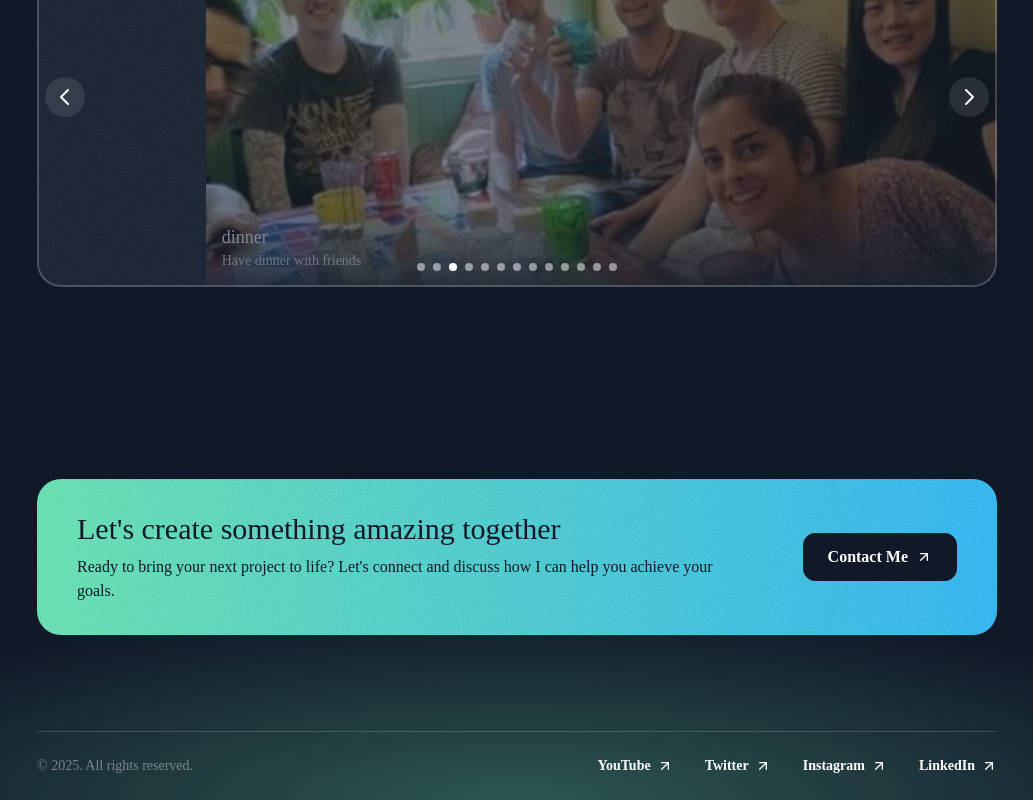
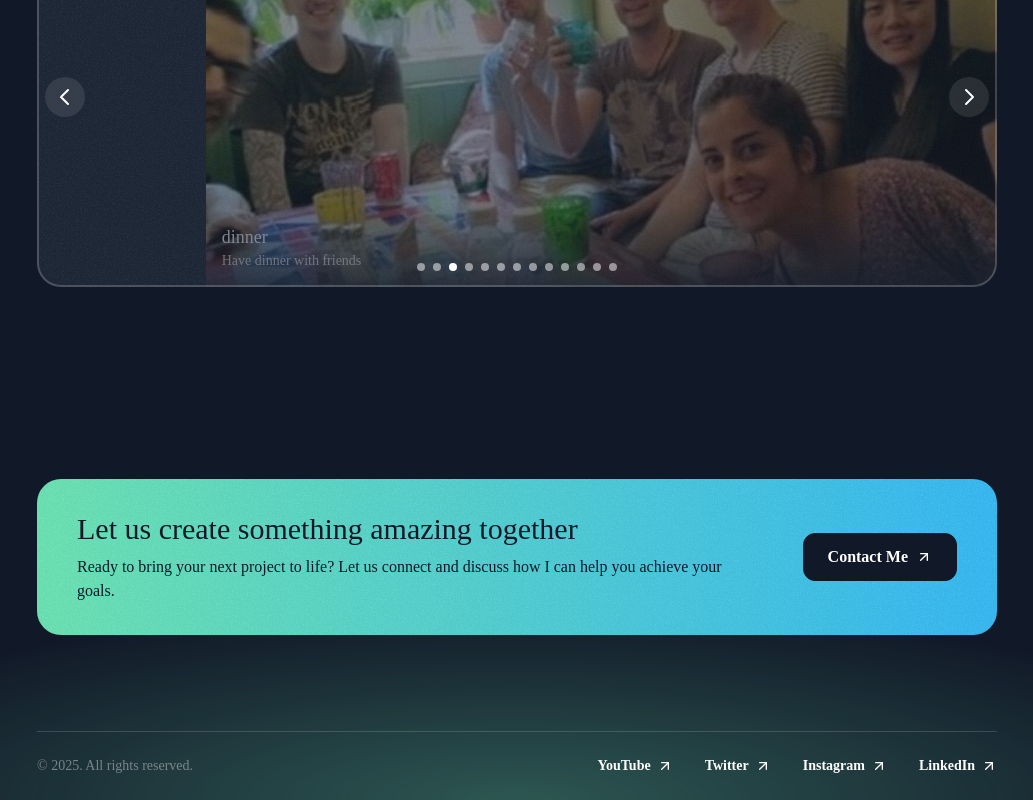
Before and after one commit to YoungthSky/PeterHome, a Next.js app: page / in a window 1280 px wide. Shown: the part 4585-5385 px from the top of the page, without its empty margins (123-1156 px from the left). Built offline with nearby package versions, Linux system fonts and the light colour scheme; a web font is replaced by a local one.

Commit message:
Update Contact.tsx
修改打包错误

```diff
--- a/src/sections/Contact.tsx
+++ b/src/sections/Contact.tsx
@@ -12,10 +12,10 @@ export const ContactSection = () => {
           <div className="flex flex-col md:flex-row gap-8 md:gap-16 items-center">
             <div>
               <h2 className="font-serif text-2xl md:text-3xl">
-                Let's create something amazing together
+                Let us create something amazing together
               </h2>
               <p className="text-sm md:text-base mt-2">
-                Ready to bring your next project to life? Let's connect and
+                Ready to bring your next project to life? Let us connect and
                 discuss how I can help you achieve your goals.
               </p>
             </div>
```
